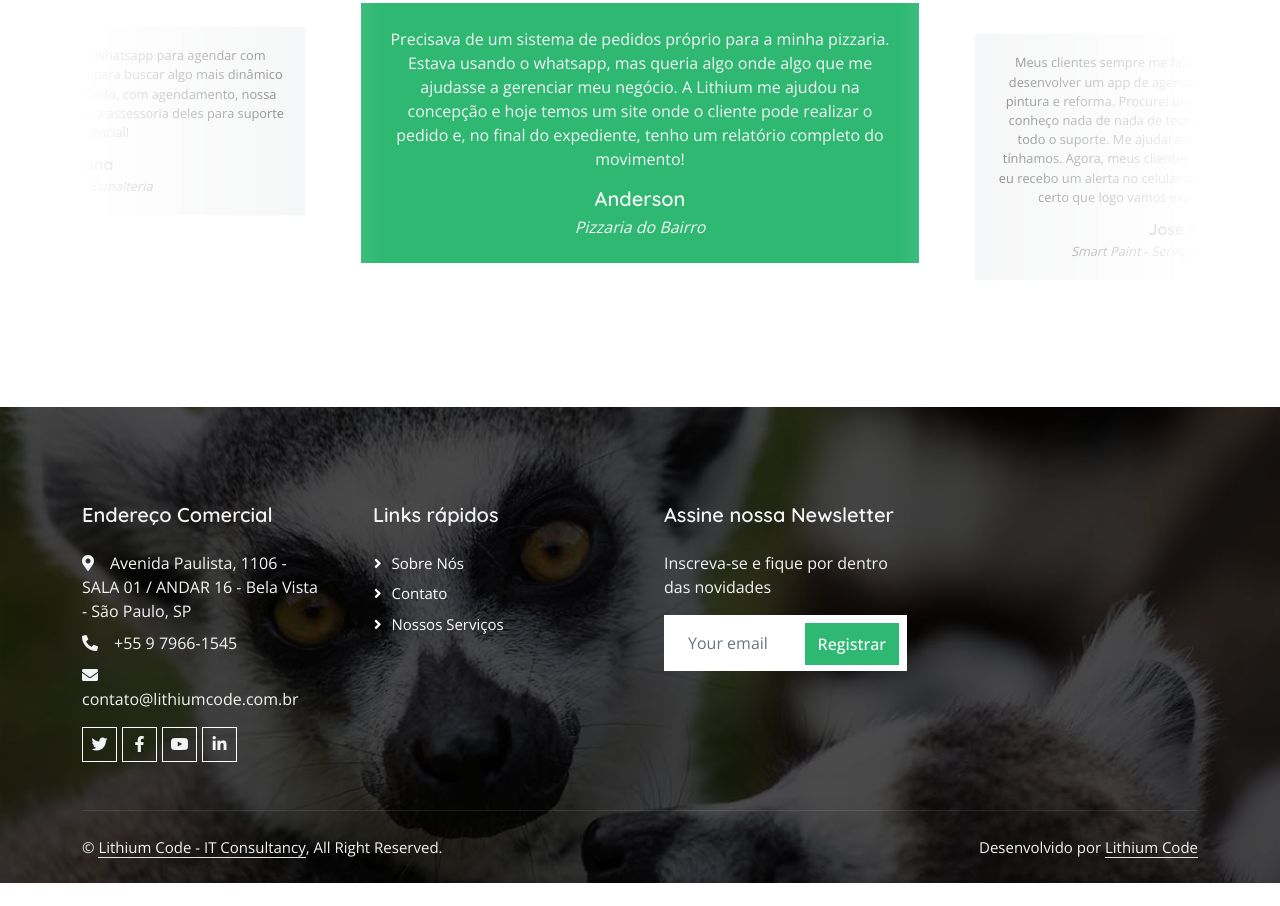
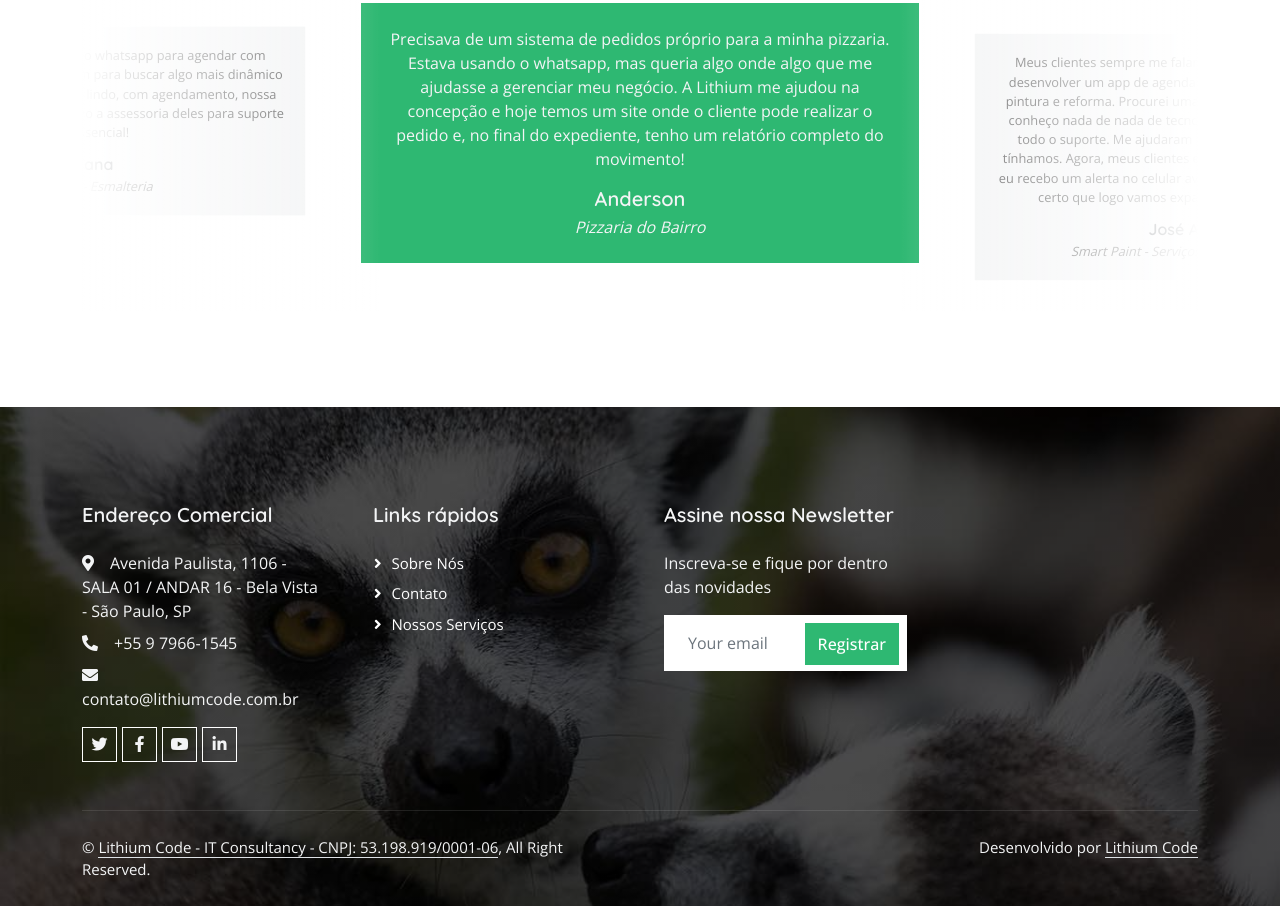
Before and after one commit to GilsonBezerra/site-lithiumcode, a plain HTML site: page index.html in a window 1280 px wide. Shown: the part 5286-6192 px from the top of the page. Before the commit the page ends 6169 px from the top, so only its background shows below. Drawn offline with nearby package versions, Linux system fonts and the light colour scheme.

Commit message:
Adição cnpj

```diff
--- a/index.html
+++ b/index.html
@@ -661,7 +661,7 @@
       <div class="copyright">
         <div class="row">
           <div class="col-md-6 text-center text-md-start mb-3 mb-md-0">
-            &copy; <a class="border-bottom" href="#">Lithium Code - IT Consultancy</a>, All
+            &copy; <a class="border-bottom" href="#">Lithium Code - IT Consultancy - CNPJ: 53.198.919/0001-06</a>, All
             Right Reserved.
           </div>
           <div class="col-md-6 text-center text-md-end">
```
